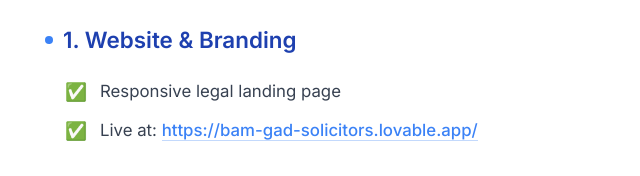
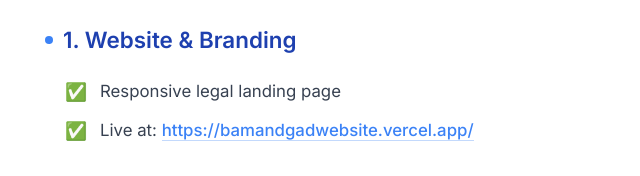
Before and after one commit to oladips772/bam-gad, a plain HTML site: page index.html in a window 1280 px wide. Shown: the part 939-1115 px from the top of the page, 205-845 px from the left. Drawn offline with Linux system fonts and the light colour scheme.

Commit message:
Update website URL in link to the new domain

```diff
--- a/index.html
+++ b/index.html
@@ -475,7 +475,7 @@
                   target="_blank"
                   href="https://bamandgadwebsite.vercel.app/"
                   class="link-highlight"
-                  >https://bam-gad-solicitors.lovable.app/</a
+                  >https://bamandgadwebsite.vercel.app/</a
                 >
               </li>
             </ul>
```
